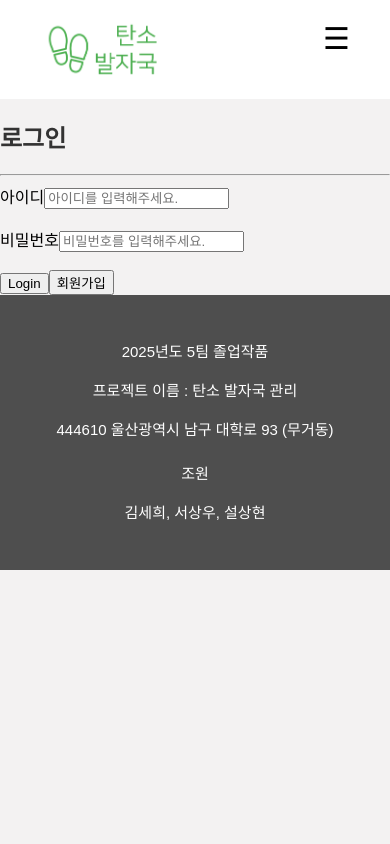
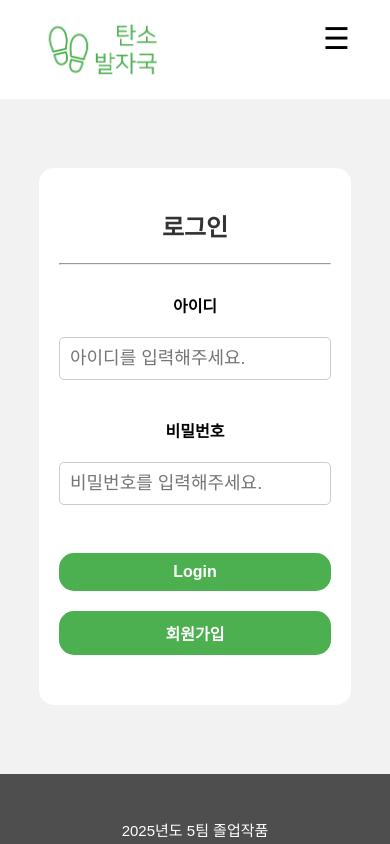
Before and after one commit to Capstone-Carbon/carbon_footprint_management, a React (Create React App) app in the folder carbon-footprint/: page /login in a window 390 px wide. Shown: the top 844 px of the page. Built offline with nearby package versions, Linux system fonts and the light colour scheme; no server answers.

Commit message:
수정 작업 커밋

```diff
--- a/carbon-footprint/src/App.css
+++ b/carbon-footprint/src/App.css
@@ -312,6 +312,68 @@ footer {
   font-weight: bold;
 }
 
+/* Login.js */
+#login_form, #join{
+  flex: 1; /* 남은 공간을 채움 */
+  display: flex;
+  justify-content: center;
+  align-items: center;
+  flex-direction: column;
+  min-height: 80vh;
+}
+
+#login_inner, #join_inner {
+  background-color: white;
+  padding: 20px;
+  border-radius: 15px;
+  min-width: 500px;
+  text-align: center;
+  margin: 30px auto;
+}
+
+#login_inner form, #join_inner form {
+  margin: 0 auto;
+}
+
+#login_form form, #join form {
+  width: 100%;
+  max-width: 500px;
+  padding: 20px 0;
+}
+
+#login_form span, #join span {
+  display: inline-block;
+  width: 20%;
+  margin-bottom: 20px;
+  font-weight: bold;
+}
+
+#login_form input, #join input{
+  width: 80%;
+  padding: 10px;
+  margin-bottom: 20px;
+  border: 1px solid #ccc;
+  border-radius: 5px;
+}
+
+#loginbtn, #joinbtn, #confirm {
+  width: 100%;
+  padding: 10px;
+  background-color: #4caf50;
+  color: white;
+  border: none;
+  border-radius: 15px;
+  font-size: 16px;
+  cursor: pointer;
+  margin-bottom: 20px;
+  font-weight: bold;
+  margin: 10px 0;
+}
+
+#loginbtn:hover, #joinbtn:hover{
+  background-color: #45a049;
+}
+
 /* ✅ AI 브랜치 추가: 로그아웃 버튼 */
 .logoutButton {
   background-color: #ff4d4d;
@@ -337,6 +399,34 @@ footer {
   .goal-section {
     width: 80%;
     margin-top: 20px;
+  }
+
+  #login_inner, #join_inner {
+    min-width: 90%;
+  }
+
+  .my-carbon {
+    width: 100%;
+    text-align: center;
+  }
+
+  #login_form span, #join span {
+    display: block;
+    width: 100%;
+    margin-bottom: 20px;
+    font-weight: bold;
+  }
+
+  #login_form input, #join input{
+    width: 100%;
+    padding: 10px;
+    margin-bottom: 20px;
+    border: 1px solid #ccc;
+    border-radius: 5px;
+  }
+  .mainpage_chart .bar {
+    width: 20%;
+    font-size: 0.7em;
   }
 }
 
@@ -365,3 +455,60 @@ footer {
     text-align: center;
   }
 }
+
+@media (max-width: 768px) {
+  .dashboard {
+    padding: 15px;
+  }
+
+
+  .mainpage_chart .bar {
+    width: 50%;
+    margin-bottom: 10px;
+  }
+
+  .goal-section {
+    width: 100%;
+    padding: 0;
+  }
+
+  .goal-section button {
+    width: 100%;
+  }
+}
+
+@media (max-width: 480px) {
+  .dashboard {
+    padding: 20px;
+  }
+
+  .mainpage_chart {
+    padding: 10px;
+  }
+
+  .mainpage_chart .bar {
+    width: 80%;
+  }
+
+  .goal-section {
+    width: 100%;
+  }
+
+  .goal-section p {
+    font-size: 1em;
+  }
+
+  .goal-section button {
+    font-size: 1em;
+    padding: 8px 12px;
+  }
+
+  #login_inner, #join_inner {
+    background-color: white;
+    padding: 20px;
+    border-radius: 15px;
+    min-width: 80%;
+    text-align: center;
+    margin: 30px auto;
+  }
+}
--- a/carbon-footprint/src/pages/CompanyFootprint.js
+++ b/carbon-footprint/src/pages/CompanyFootprint.js
@@ -40,7 +40,7 @@ const CompanyCarbonFootprint = () => {
       <div className="main-content">
       <h2>기업 탄소 배출량 분석</h2>
       <div id="instruction">
-        <h2>TOE란?</h2>
+        <h2>📌 TOE란?</h2>
         <p>산업체가 사용하는 에너지의 종류에 따라 탄소 배출량을 계산하는 것으로, 각 에너지의 탄소 배출계수를 사용해 총배출량을 계산하고, 이를 TOE로 환산하여 탄소 배출량 (tCo2) 을 확인할 수 있습니다.
         </p>
       </div>
--- a/carbon-footprint/src/pages/EventMain.js
+++ b/carbon-footprint/src/pages/EventMain.js
@@ -50,7 +50,7 @@ const EventPage = () => {
   };
 
   return (
-    <div className="event_container">
+    <div className="container">
       <Sidebar />
       <div className="main-content">
         <h2>제품 응모 페이지</h2>
--- a/carbon-footprint/src/sub_css/CarbonFootprint.css
+++ b/carbon-footprint/src/sub_css/CarbonFootprint.css
@@ -66,11 +66,19 @@
 /* 파이 차트 크기 및 위치 조정 */
 .chart2-container {
   display: flex;
-  justify-content: center;
-  align-items: center;
-  max-width: 450px;
-  margin: auto;
+  justify-content: center; /* 가로 중앙 정렬 */
+  align-items: center; /* 세로 중앙 정렬 */
+  width: 450px; /* 차트 크기 조절 */
+  height: 450px; /* 컨테이너 크기 조절 */
+  margin: 20px auto; /* 자동 마진으로 중앙 배치 */
+  border-radius: 10px;
 }
+.pie-chart {
+    display: flex;
+    justify-content: center;
+    align-items: center;
+    margin: 50px auto;
+  }
 
 .pie-chart canvas {
   width: 100%;
@@ -96,6 +104,9 @@
   font-size: 18px;
 }
 
+.prediction-info {
+  width: 100%;
+}
 .recommendations {
   background: white;
   padding: 15px;
@@ -119,6 +130,19 @@
   font-size: 16px;
 }
 
+.recommendation-button {
+  display: block;
+  background-color: rgba(76, 175, 80);;
+  color: white;
+  border-radius: 10px;
+  border: none;
+  font-weight: bold;
+  font-size: 20px;
+  padding: 15px 40px;
+  margin: 50px auto;
+  box-shadow: 2px 0 5px rgba(0, 0, 0, 0.1);
+}
+
 @media (max-width: 768px) {
   .footprint_container {
     flex-direction: column;
--- a/carbon-footprint/src/sub_css/Community.css
+++ b/carbon-footprint/src/sub_css/Community.css
@@ -106,6 +106,7 @@ table {
     .board-section {
         padding: 20px;
         margin: 20px 0;
+        height: 500px;
     }
     table {
         font-size: 14px;
--- a/carbon-footprint/src/sub_css/CommunityWrite.css
+++ b/carbon-footprint/src/sub_css/CommunityWrite.css
@@ -13,10 +13,12 @@ table {
 .component_write {
     border: 1px rgb(56, 56, 56) solid;
     width: 100%;
-    height: 30px;
+    height: 40px;
     border-radius: 5px;
     padding-left: 10px;
     text-align: left;
+    font-size: 18px;
+    margin-bottom: 15px;
 }
 textarea {
     border: 1px rgb(56, 56, 56) solid;
@@ -26,12 +28,14 @@ textarea {
     padding-left: 10px;
     padding-top: 10px;
     resize: none;
+    font-size: 18px;
 }
 
 .register {
-    font-size: 17px;
-    margin-top: 15px;
+    font-size: 19px;
+    margin-top: 20px;
     padding: 13px 25px;
+    font-weight: bold;
     border: none;
     border-radius: 5px;
     background-color: rgba(76, 175, 80, 0.5);
@@ -42,6 +46,12 @@ textarea {
 .header {
     text-align: left;
     height: 30px;
+    font-size: 26px;
+    padding: 10px 0;
+}
+
+input {font-size: 18px;
+
 }
 
 @media (max-width: 768px) {
--- a/carbon-footprint/src/sub_css/Company.css
+++ b/carbon-footprint/src/sub_css/Company.css
@@ -21,6 +21,7 @@
   .sidebar h2 {
     padding : 30px 0;
     margin: 0;
+    border-radius: 10px;
     background: #4CAF50;
     color: white;
     border-bottom: 1px solid #ddd;
@@ -92,10 +93,11 @@
   }
   #instruction>p {
     line-height: 180%;
+    font-size: 16.5px;
   }
 
   /* 반응형 설정 */
-@media (max-width: 1000px) {
+@media (max-width: 1024px) {
   .footprint_container {
       flex-direction: column;
       align-items: center;
--- a/carbon-footprint/src/sub_css/Event.css
+++ b/carbon-footprint/src/sub_css/Event.css
@@ -1,5 +1,5 @@
 /* 전체 페이지 스타일 */
-.event_container {
+.container {
     display: flex;
     height: 140vh;
     max-width: 1200px;
--- a/carbon-footprint/src/sub_css/MyPage.css
+++ b/carbon-footprint/src/sub_css/MyPage.css
@@ -116,9 +116,9 @@
   }
 
   .sidebar {
-      width: 90%;
+      width: 95%;
       height: auto;
-      margin: 20px;
+      margin: 20px auto;
   }
 
   .stamp-container {
```
